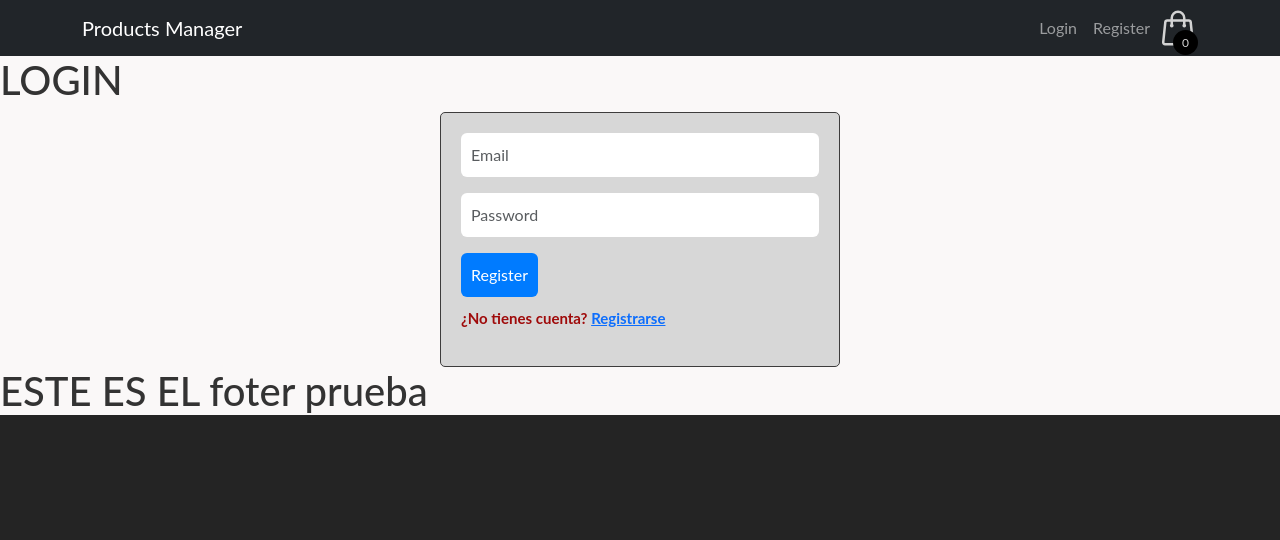
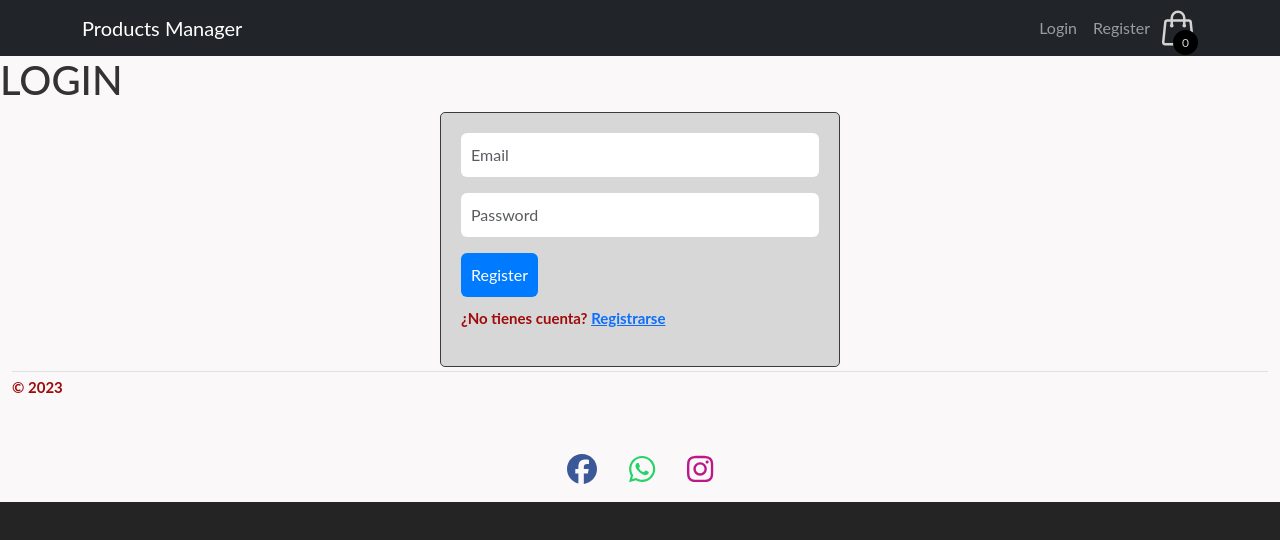
Before and after one commit to enderdpl/IntegradorKafriPrint, a React (Vite) app in the folder client/: page /login in a window 1280 px wide. Shown: the top 540 px of the page. Built offline with nearby package versions, Linux system fonts and the light colour scheme.

Commit message:
footer y componentes

```diff
--- a/client/package.json
+++ b/client/package.json
@@ -10,6 +10,10 @@
     "preview": "vite preview"
   },
   "dependencies": {
+    "@fortawesome/fontawesome-free": "^6.4.2",
+    "@fortawesome/fontawesome-svg-core": "^6.4.2",
+    "@fortawesome/free-brands-svg-icons": "^6.4.2",
+    "@fortawesome/react-fontawesome": "^0.2.0",
     "axios": "^1.4.0",
     "bootstrap": "^5.3.1",
     "cloudinary": "^1.40.0",
--- a/client/src/components/footer.jsx
+++ b/client/src/components/footer.jsx
@@ -1,9 +1,57 @@
+import React from 'react';
+import '../style/footer.css'; // Asegúrate de que este import esté en la parte superior del archivo
+import { FontAwesomeIcon } from '@fortawesome/react-fontawesome';
+import { faFacebook, faInstagram, faWhatsapp } from '@fortawesome/free-brands-svg-icons';
 
 function footer() {
   return (
     <div>
+      <link href="https://cdn.jsdelivr.net/npm/@fortawesome/fontawesome-free/css/fontawesome.min.css" rel="stylesheet" />
 
-      <h1>ESTE ES EL foter prueba</h1>
+<section id="footer">
+  <div className="container-fluid">
+    <footer className="py-1 my-1 border-top">
+      <div className="row d-flex align-items-center justify-content-center">
+        <div className="col-12 col-sm-6 text-center text-sm-start">
+          <p>© 2023</p>
+        </div>
+        <div className="col-12 col-sm-6 text-center text-sm-end">
+          <ul className="list-unstyled d-flex justify-content-center justify-content-sm-end">
+            <li className="ms-3">
+
+            </li>
+            <li className="ms-3">
+
+            </li>
+            <li className="ms-3">
+
+            </li>
+          </ul>
+        </div>
+      </div>
+    </footer>
+  </div>
+  {/* Iconos RRSS */}
+  <div className="container-fluid">
+    <div className="row">
+      <div className="col-12">
+        <div className="social-icons text-center">
+          <p />
+          <a href="https://www.facebook.com/KrafiPrint" target="_blank">
+          <FontAwesomeIcon icon={faFacebook} id="facebook" />
+          </a>
+          <a href="https://api.whatsapp.com/send/?phone=56993910921&text=g" target='_blank'>
+          <FontAwesomeIcon icon={faWhatsapp} id="whatsapp" />
+          </a>
+          <a href="https://www.instagram.com/krafiprint/?hl=es" target="_blank">
+          <FontAwesomeIcon icon={faInstagram} id="instagram" />
+          </a>
+        </div>
+      </div>
+    </div>
+  </div>
+</section>
+
 
 
     </div>
--- a/client/src/style/cotizaciones.css
+++ b/client/src/style/cotizaciones.css
@@ -22,23 +22,7 @@
     margin: 0 5px;
 
 }
-#instagram{
-    color: #bc1888;
-    font-size: 30px;
-    margin: 1rem;
-    }
 
-#facebook{
-    color: #3b5998;
-    font-size: 30px;
-    margin: 1rem;
-    }
-#whatsapp{
-
-    color: #D0E9EA;
-    font-size: 30px;
-    margin: 1rem;
-}
 /* Estilos para el icono de WhatsApp flotante */
 .floating-wpp {
     position: fixed;
--- /dev/null
+++ b/client/src/style/footer.css
@@ -0,0 +1,17 @@
+#instagram{
+    color: #bc1888;
+    font-size: 30px;
+    margin: 1rem;
+    }
+
+#facebook{
+    color: #3b5998;
+    font-size: 30px;
+    margin: 1rem;
+    }
+#whatsapp{
+
+    color: #25D366;
+    font-size: 30px;
+    margin: 1rem;
+}
```
Also changed, not shown: client/src/components/WhatsappFlotante.jsx (added, +37 -0 lines), 1 other file (tests, documents, lock files or other folders).
